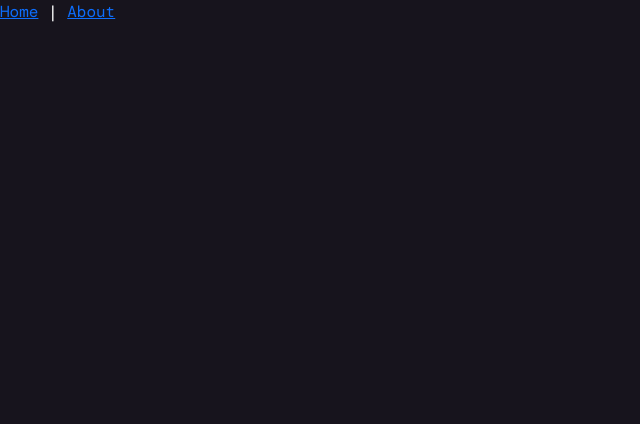
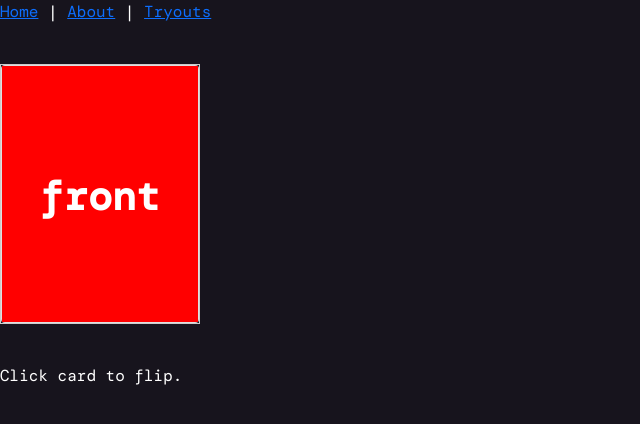
Before and after one commit to blaz-k/nomad-list, a Vue app: page /tryouts in a window 1280 px wide. Before the commit this address had no page. Shown: the top 424 px of the page, without its empty margins (0-640 px from the left). Built offline with nearby package versions, Linux system fonts and the light colour scheme; a web font is replaced by a local one.

Commit message:
added bestRatedHotel; added page for trying out different styles

```diff
--- a/src/App.vue
+++ b/src/App.vue
@@ -1,7 +1,8 @@
 <template>
   <div id="nav">
     <router-link :to="{ name: 'Home' }">Home</router-link> |
-    <router-link :to="{ name: 'About' }">About</router-link>
+    <router-link :to="{ name: 'About' }">About</router-link> |
+    <router-link :to="{ name: 'pageForTryouts' }"> Tryouts </router-link>
   </div>
   <router-view />
 </template>
--- a/src/components/ShowCountries.vue
+++ b/src/components/ShowCountries.vue
@@ -55,9 +55,10 @@ export default {
   created() {
     this.getWeatherData();
     // this.getCovid();
-    // this.getHotels();
+    // this.getLandmarksAndHotels();
     // this.getPopulationArea();
-    this.getCovid();
+    // this.getCovid();
+    // this.getBestRatedHotel();
   },
 
   data() {
@@ -78,14 +79,89 @@ export default {
       countryId: this.showCountryCapital.abbrev,
       populationArea: null,
 
-      //Hotels data:
-      hotels: null,
+      //Landmark and hotels data:
+      landmarksHotels: null,
+
+      // Best Hotel data:
+      bestHotel: null,
     };
   },
   methods: {
-    // GET HOTELS REQUEST : (shows hotels name, landmarks name, transports(trainstation, airport, station) for certain ciy  )
+    //SHOW BEST RATED HOTEL IN CITY:
+    getBestRatedHotel() {
+      const options = {
+        method: "GET",
+        url: "https://best-booking-com-hotel.p.rapidapi.com/booking/best-accommodation",
+        params: {
+          cityName: this.showCountryCapital.city,
+          countryName: this.showCountryCapital.country,
+        },
+        headers: {
+          "x-rapidapi-host": "best-booking-com-hotel.p.rapidapi.com",
+          "x-rapidapi-key":
+            "c90dc18f0bmsh5e0e2cf7a230c4ep1b4723jsn4bbafe8dc12a",
+        },
+      };
+
+      axios
+        .request(options)
+        .then((response) => {
+          this.bestHotel = response.data;
+          console.log(this.bestHotel);
+        })
+        .catch(function (error) {
+          console.error(error);
+        });
+    },
+
+    // GET LANDMARK || HOTEL REQUEST : (shows hotels, from which transport to hotel in what time landmarks name, transports(train-station, airport, station) for certain ciy  )
     //  - to do: show all landmarks name for chosen city
-    getHotels() {
+    // const options = {
+    //   method: 'GET',
+    //   url: 'https://hotels4.p.rapidapi.com/properties/get-details',
+    //   params: {
+    //     id: '1078494784',
+    //     checkIn: '2020-01-08',
+    //     checkOut: '2020-01-15',
+    //     adults1: '1',
+    //     currency: 'USD',
+    //     locale: 'en_US'
+    //   },
+    //   headers: {
+    //     'x-rapidapi-host': 'hotels4.p.rapidapi.com',
+    //     'x-rapidapi-key': 'c90dc18f0bmsh5e0e2cf7a230c4ep1b4723jsn4bbafe8dc12a'
+    //   }
+    // };
+
+    // axios.request(options).then(function (response) {
+    // 	console.log(response.data);
+    // }).catch(function (error) {
+    // 	console.error(error);
+    // });
+
+    //from const options=> here; all hotels data
+
+    // import axios from "axios";
+
+    // const options = {
+    //   method: 'GET',
+    //   url: 'https://hotels4.p.rapidapi.com/properties/get-hotel-photos',
+    //   params: {id: '1078494784'},
+    //   headers: {
+    //     'x-rapidapi-host': 'hotels4.p.rapidapi.com',
+    //     'x-rapidapi-key': 'c90dc18f0bmsh5e0e2cf7a230c4ep1b4723jsn4bbafe8dc12a'
+    //   }
+    // };
+
+    // axios.request(options).then(function (response) {
+    // 	console.log(response.data);
+    // }).catch(function (error) {
+    // 	console.error(error);
+    // });
+
+    //do tukaj za slike
+
+    getLandmarksAndHotels() {
       const options = {
         method: "GET",
         url: "https://hotels4.p.rapidapi.com/locations/v2/search",
@@ -103,9 +179,9 @@ export default {
       axios
         .request(options)
         .then((response) => {
-          this.hotels = response;
-          console.log("GET HOTEL REQUEST");
-          console.log(response);
+          this.landmarksHotels = response;
+          console.log("GET landmark REQUEST");
+          console.log(this.landmarksHotels);
         })
         .catch(function (error) {
           console.error(error);
--- a/src/router/index.js
+++ b/src/router/index.js
@@ -1,6 +1,7 @@
 import { createRouter, createWebHistory } from "vue-router";
 import Home from "../views/Home.vue";
 import About from "../views/About.vue";
+import pageForTryouts from "../views/pageForTryouts.vue";
 
 const routes = [
   {
@@ -13,6 +14,11 @@ const routes = [
     name: "About",
     component: About,
   },
+  {
+    path: "/tryouts",
+    name: "pageForTryouts",
+    component: pageForTryouts,
+  },
 ];
 
 const router = createRouter({
--- a/src/views/Home.vue
+++ b/src/views/Home.vue
@@ -6,8 +6,10 @@
     {{ this.userIp.postcode }}
     {{ this.userIp.area.name }}
   </p> -->
-  <div v-for="countryCapital in countriesAndCapitals" :key="countryCapital">
-    <ShowCountries :showCountryCapital="countryCapital" />
+  <div class="row g-4 row-cols-1 row-cols-sm-2">
+    <div v-for="countryCapital in countriesAndCapitals" :key="countryCapital">
+      <ShowCountries :showCountryCapital="countryCapital" />
+    </div>
   </div>
 </template>
 
--- /dev/null
+++ b/src/views/pageForTryouts.vue
@@ -0,0 +1,88 @@
+<template>
+  <div>
+    <div class="scene scene--card">
+      <div
+        class="card"
+        @click="flipThisCard()"
+        v-bind:class="{
+          flipme: cardOne == 'flipped',
+        }"
+      >
+        <div class="card__face card__face--front">front</div>
+        <div class="card__face card__face--back">back</div>
+      </div>
+    </div>
+    <p>Click card to flip.</p>
+  </div>
+</template>
+
+<script>
+export default {
+  name: "pageForTryouts",
+  data() {
+    return {
+      cardOne: "start",
+    };
+  },
+  methods: {
+    flipThisCard() {
+      if ((this.cardOne = "start")) {
+        this.cardOne = "flipped";
+      } else if ((this.cardOne = "flipped")) {
+        this.card = "start";
+      } else {
+        this.cardOne = "flipped";
+      }
+    },
+  },
+};
+</script>
+
+<style scoped>
+body {
+  font-family: sans-serif;
+}
+
+.scene {
+  width: 200px;
+  height: 260px;
+  border: 1px solid #ccc;
+  margin: 40px 0;
+  perspective: 600px;
+}
+
+.card {
+  width: 100%;
+  height: 100%;
+  transition: transform 2s;
+  transform-style: preserve-3d;
+  cursor: pointer;
+  position: relative;
+}
+
+.card__face {
+  position: absolute;
+  width: 100%;
+  height: 100%;
+  line-height: 260px;
+  color: white;
+  text-align: center;
+  font-weight: bold;
+  font-size: 40px;
+  backface-visibility: hidden;
+}
+
+.card__face--front {
+  background: red;
+}
+
+.card__face--back {
+  background: blue;
+  transform: rotateY(180deg);
+}
+
+/* this style is applied when the card is clicked */
+.flipme {
+  transform: rotateY(180deg);
+}
+</style>
```
